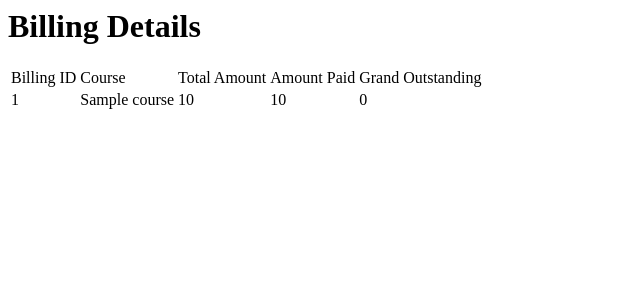
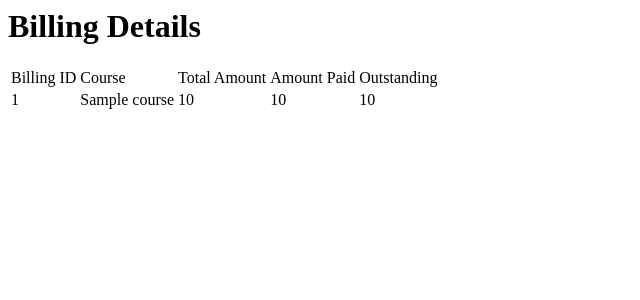
Before and after one commit to fawemimo/schportal, a Django app: template templates/api/billings_receipt.html in a window 1280 px wide. Shown: the top 300 px of the page, without its empty margins (0-640 px from the left). Run offline with Django 4.2, Linux system fonts and the light colour scheme; the template is opened without the code that fills it: values that come from a table or form of the project are taken from there, others are empty; tables that the repository leaves empty hold one stand-in row (values such as "Sample post").

Commit message:
changes to receipt url

```diff
--- a/api/urls.py
+++ b/api/urls.py
@@ -163,5 +163,9 @@ urlpatterns = [
         views.MyTokenObtainPairView.as_view(),
         name="token_obtain_pair",
     ),
-    path("billings/<int:obj_id>/receipt/", pdf.create_receipts, name="receipt"),
+    path(
+        "billings/<int:billing_id>/receipt/<int:detail_id>/",
+        pdf.create_receipts,
+        name="receipt",
+    ),
 ]
--- a/templates/api/billings_receipt.html
+++ b/templates/api/billings_receipt.html
@@ -2,13 +2,17 @@
   <head>
     <style>
         @page {
-        size: letter portrait;
-        @frame content_frame {
-            left: 50pt;
-            width: 512pt;
-            top: 50pt;
-            height: 692pt;
-            -pdf-frame-border: 1;    /* for debugging the layout */
+        size: a4 portrait;
+        @frame header_frame {           /* Static Frame */
+            -pdf-frame-content: header_content;
+            left: 50pt; width: 512pt; top: 50pt; height: 40pt;
+        }
+        @frame content_frame {          /* Content Frame */
+            left: 50pt; width: 512pt; top: 90pt; height: 632pt;
+        }
+        @frame footer_frame {           /* Another static Frame */
+            -pdf-frame-content: footer_content;
+            left: 50pt; width: 512pt; top: 772pt; height: 20pt;
         }
     }
     </style>
@@ -26,18 +30,16 @@
             Total Amount
           </td>
           <td>Amount Paid</td>
-          <td>Grand Outstanding</td>
+          <td>Outstanding</td>
         </tr>
 
-        {% if billings %}
-
-
+        {% if billingdetails %}
         <tr>
-          <td>{{billings.id}}</td>
-          <td>{{billings.course}}</td>
-          <td>{{billings.total_amount}}</td>
-          <td>{{billings.total_amount_paid}}</td>
-          <td>{{billings.get_grand_outstanding}}</td>
+          <td>{{billingdetails.billing.id}}</td>
+          <td>{{billingdetails.billing.course}}</td>
+          <td>{{billingdetails.billing.total_amount}}</td>
+          <td>{{billingdetails.amount_paid}}</td>
+          <td>{{billingdetails.outstanding_amount}}</td>
         </tr>
 
         {% endif %}
```
Also changed, not shown: api/pdf.py (+4 -4 lines), api/serializers.py (+4 -6 lines).
